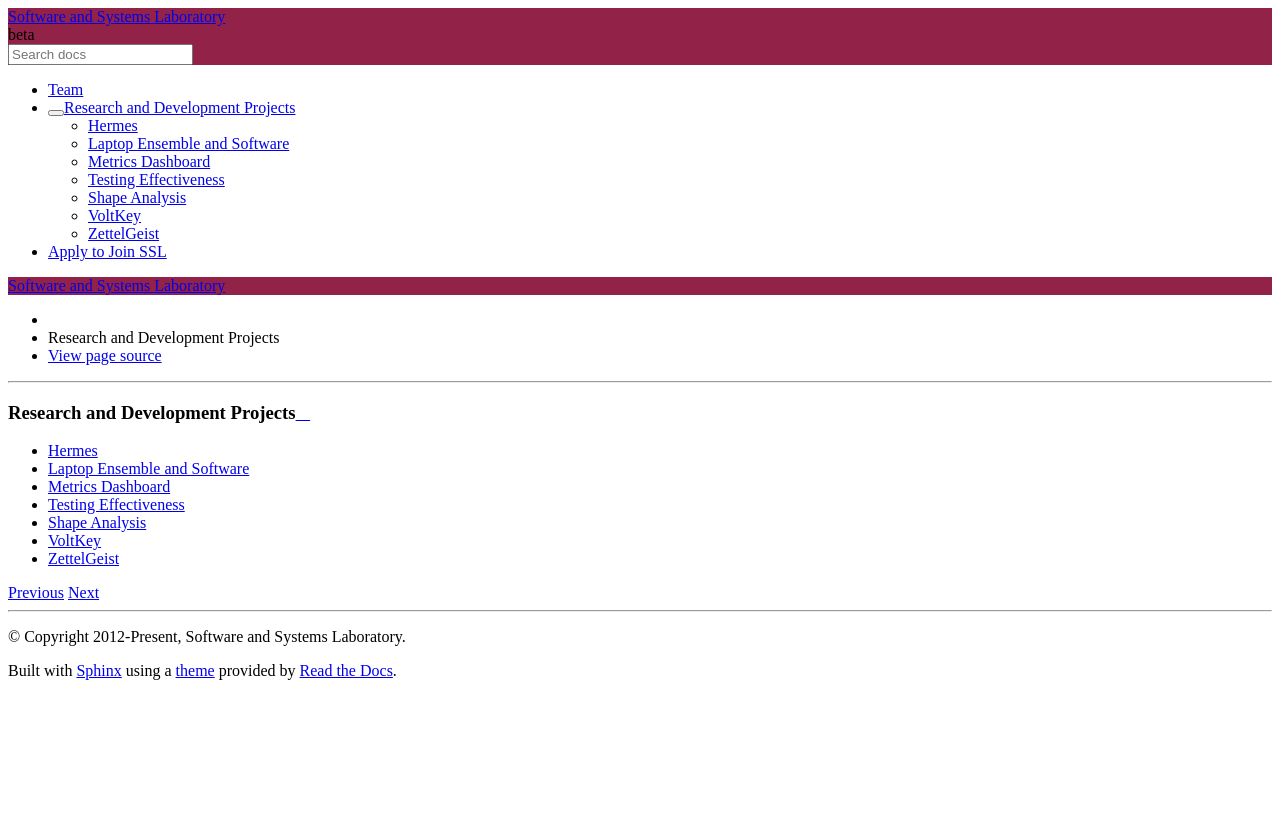
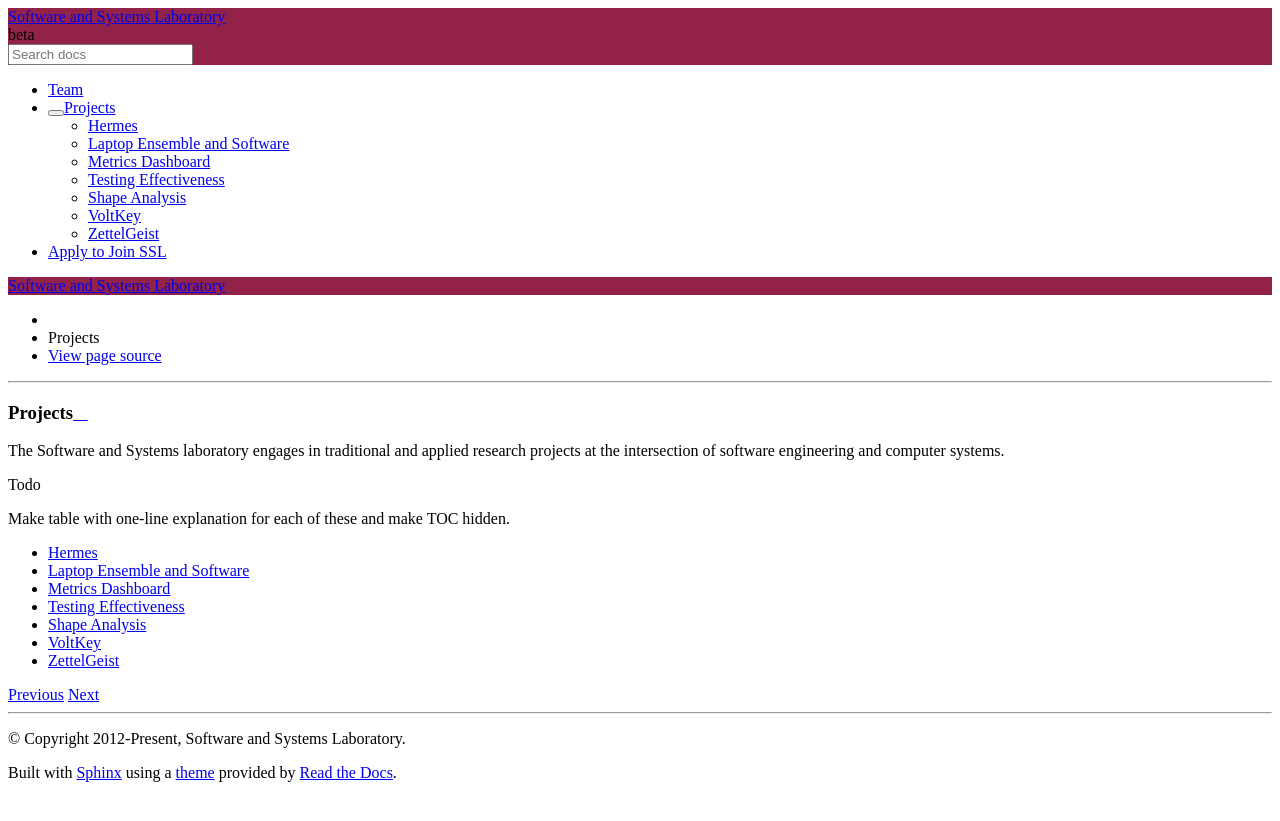
Before and after one commit to LoyolaChicagoCS/ssl, a Sphinx documentation site: the page built from source/projects.rst, in a window 1280 px wide. Shown: the top 821 px of the page. Built offline with Sphinx 7.4.7 and the Read the Docs theme 2.0.0, drawn with Linux system fonts in a browser that asks for light colours.

Commit message:
a few more updates and todo handling

```diff
--- a/source/conf.py
+++ b/source/conf.py
@@ -27,7 +27,7 @@ import sys, os
 # Add any Sphinx extension module names here, as strings. They can be extensions
 # coming with Sphinx (named 'sphinx.ext.*') or your custom ones.
 extensions = ['sphinx.ext.todo', 'sphinx.ext.mathjax', 'sphinx.ext.ifconfig', 'sphinx.ext.viewcode']
-todo_include_todos = False
+todo_include_todos = True
 
 # Add any paths that contain templates here, relative to this directory.
 templates_path = ['_templates']
--- a/source/projects.rst
+++ b/source/projects.rst
@@ -1,5 +1,9 @@
-Research and Development Projects
-####################################
+Projects
+##############
+
+The Software and Systems laboratory engages in traditional and applied research projects at the intersection of software engineering and computer systems.
+
+.. todo:: Make table with one-line explanation for each of these and make TOC hidden.
 
 .. toctree::
    :maxdepth: 1
--- a/source/team.rst
+++ b/source/team.rst
@@ -44,7 +44,7 @@ Faculty
 Collaborators
 ---------------
 
-.. todo:: Coming soon.
+.. todo:: Will add Purdue, Argonne, U Alabama, and LSU collaborators shortly. Can get this from George's pages.
 
 Students
 ---------
```
